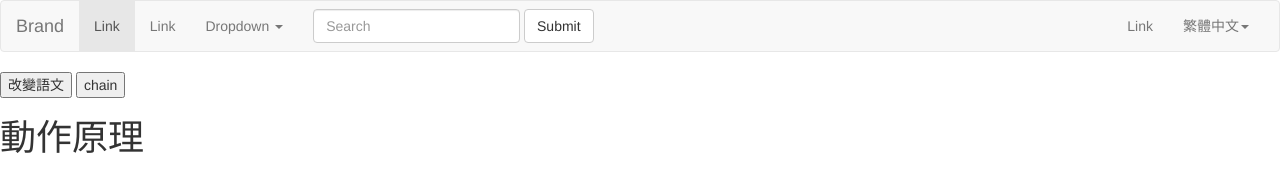
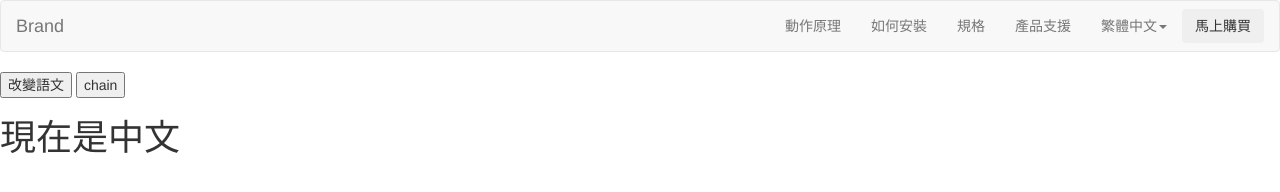
Before and after one commit to darknessrain/multi-lang, a plain HTML site: page index.html in a window 1280 px wide. Both pictures are taken after a click on the button "改變語文". Drawn offline with nearby package versions, Linux system fonts and the light colour scheme.

Commit message:
Add files via upload

```diff
--- a/index.html
+++ b/index.html
@@ -33,56 +33,26 @@
 
                 <div class="collapse navbar-collapse" id="bs-example-navbar-collapse-1">
                     <ul class="nav navbar-nav">
-                        <li class="active">
-                            <a href="#">Link</a>
-                        </li>
 
-                        <li>
-                            <a href="#">Link</a>
-                        </li>
 
-                        <li class="dropdown">
-                            <a href="#" class="dropdown-toggle" data-toggle="dropdown">Dropdown <b class="caret"></b></a>
-                            <ul class="dropdown-menu">
-                                <li>
-                                    <a href="#">Action</a>
-                                </li>
 
-                                <li>
-                                    <a href="#">Another action</a>
-                                </li>
-
-                                <li>
-                                    <a href="#">Something else here</a>
-                                </li>
-
-                                <li class="divider"></li>
-
-                                <li>
-                                    <a href="#">Separated link</a>
-                                </li>
-
-                                <li class="divider"></li>
-
-                                <li>
-                                    <a href="#">One more separated link</a>
-                                </li>
-                            </ul>
-                        </li>
                     </ul>
 
-                    <form class="navbar-form navbar-left" role="search">
-                        <div class="form-group">
-                            <input type="text" class="form-control" placeholder="Search">
-                        </div>
 
-                        <button type="submit" class="btn btn-default">Submit</button>
-                    </form>
 
                     <ul class="nav navbar-nav navbar-right">
                         <li>
-                            <a href="#">Link</a>
+                            <a href="#" id="nav_link1_wording">動作原理</a>
                         </li>
+												<li>
+														<a href="#" id="nav_link2_wording">如何安裝</a>
+												</li>
+												<li>
+														<a href="#" id="nav_link3_wording">規格</a>
+												</li>
+												<li>
+														<a href="#" id="nav_link4_wording">產品支援</a>
+												</li>
 
                         <li class="dropdown">
                             <a href="#" class="dropdown-toggle" data-toggle="dropdown" id="change_dropdown_title">Language<b class="caret"></b></a>
@@ -101,10 +71,16 @@
                                 </li>
                             </ul>
                         </li>
+
+												<li>
+														<button type="button" value="order" onclick="window.open('https://www.91app.com/')" class="btn button navbar-btn btn_order" id="nav_link5_wording">馬上購買</button>
+												</li>
                     </ul>
                 </div>
             </div>
         </nav>
+
+
         <button id="lang_btn_1" onclick="chg_lang(0)">改變語文</button>
         <button onclick="chg_lang(1)">chain</button>
         <section>
--- a/language.js
+++ b/language.js
@@ -74,8 +74,12 @@ function changeNavBarUIWording(lang_index){
 
 function changeAllNavBarUIWording(arr,lang_index){
   var out="";
-  out = arr[lang_index].NavLink1;
-  document.getElementById('change1').innerHTML = out;
+  //out = arr[lang_index].NavLink1;
+  document.getElementById('nav_link1_wording').innerHTML = arr[lang_index].NavLink1;
+  document.getElementById('nav_link2_wording').innerHTML = arr[lang_index].NavLink2;
+  document.getElementById('nav_link3_wording').innerHTML = arr[lang_index].NavLink3;
+  document.getElementById('nav_link4_wording').innerHTML = arr[lang_index].NavLink4;
+  document.getElementById('nav_link5_wording').innerHTML = arr[lang_index].NavLink5;
 
   return;
 }
```
Also changed, not shown: navbar_multi_lang_wording.txt.
